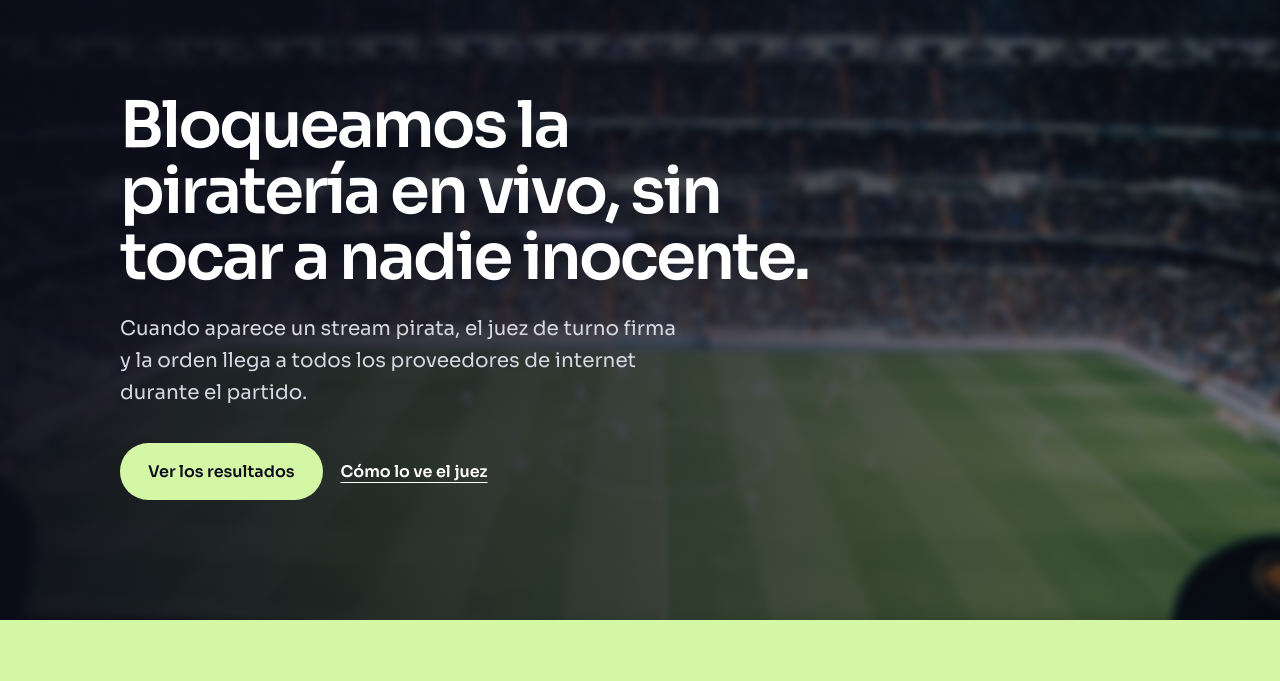
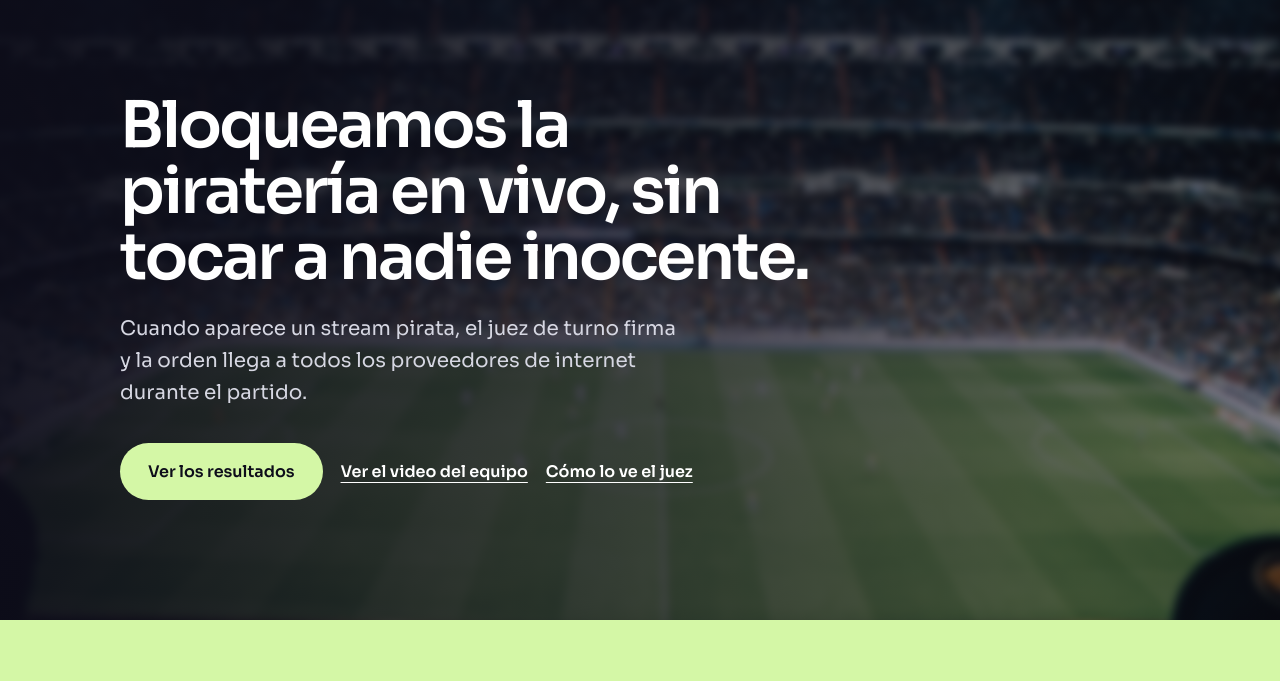
Before and after one commit to stevmolina/bloqueo-federal-sitio, a plain HTML site: page index.html in a window 1280 px wide. Shown: the part 91-772 px from the top of the page. Drawn offline with Linux system fonts and the light colour scheme.

Commit message:
Landing: enlace al video del equipo

```diff
--- a/index.html
+++ b/index.html
@@ -61,7 +61,7 @@ footer{padding:40px 0 70px;color:var(--mist);font-size:14px}
  <div class=h>
   <h1>Bloqueamos la piratería en vivo, sin tocar a nadie inocente.</h1>
   <p>Cuando aparece un stream pirata, el juez de turno firma y la orden llega a todos los proveedores de internet durante el partido.</p>
-  <a class="btn b1" href="#resultados">Ver los resultados</a><a class="btn b2" href="#juez">Cómo lo ve el juez</a>
+  <a class="btn b1" href="#resultados">Ver los resultados</a><a class="btn b2" href="revision.html">Ver el video del equipo</a><a class="btn b2" href="#juez">Cómo lo ve el juez</a>
  </div>
 </div></header>
 
```
